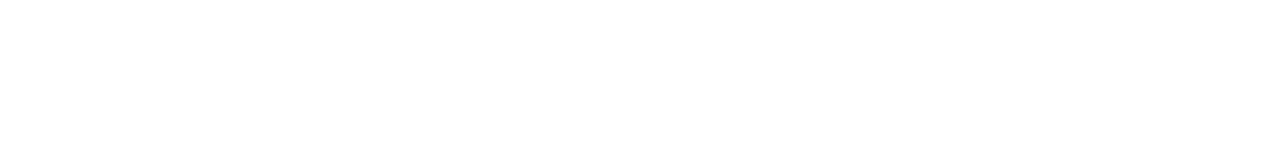
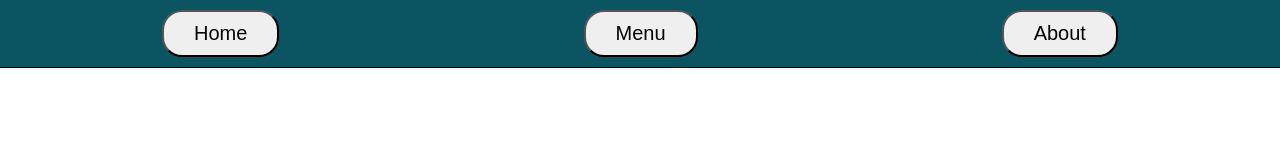
Before and after one commit to montedeu/restaurant-page, a website built with webpack: page src/template.html in a window 1280 px wide. Built offline with nearby package versions, Linux system fonts and the light colour scheme.

Commit message:
home button functionality

```diff
--- a/src/index.js
+++ b/src/index.js
@@ -0,0 +1 @@
+import "./styles/home.css"
--- /dev/null
+++ b/src/styles/home.css
@@ -0,0 +1,27 @@
+header {
+    display: flex;
+    position: fixed;
+    top: 0px;
+    left: 0px;
+    width: 100%;
+    justify-content: space-between;
+    align-items: center;
+    border-bottom: 1px solid black;
+}
+
+nav {
+    display: flex;
+    flex: 1;
+    justify-content: center;
+    align-items: center;
+    padding: 10px;
+    background-color: #0B5563;
+}
+
+nav button {
+    display: block;
+    margin: 0 auto;
+    padding: 10px 30px;
+    font-size: 20px;
+    border-radius: 20px;
+}
--- a/src/template.html
+++ b/src/template.html
@@ -6,6 +6,15 @@
     <title>Document</title>
 </head>
 <body>
+    <header>
+        <nav>
+            <button type="button" class="nav-item">Home</button>
+            <button type="button" class="nav-item">Menu</button>
+            <button type="button" class="nav-item">About</button>
+        </nav>
+    </header>
+    <div id="content">
 
+    </div>
 </body>
 </html>
--- a/webpack.config.js
+++ b/webpack.config.js
@@ -23,7 +23,7 @@ module.exports = {
             {
                 test: /\.css$/i,
                 use: ["style-loader", "css-loader"],
-            }
+            },
         ],
     },
 };
```
Also changed, not shown: src/pages/home.js (added, +55 -0 lines), src/functions/initialPageLoad.js (added).
